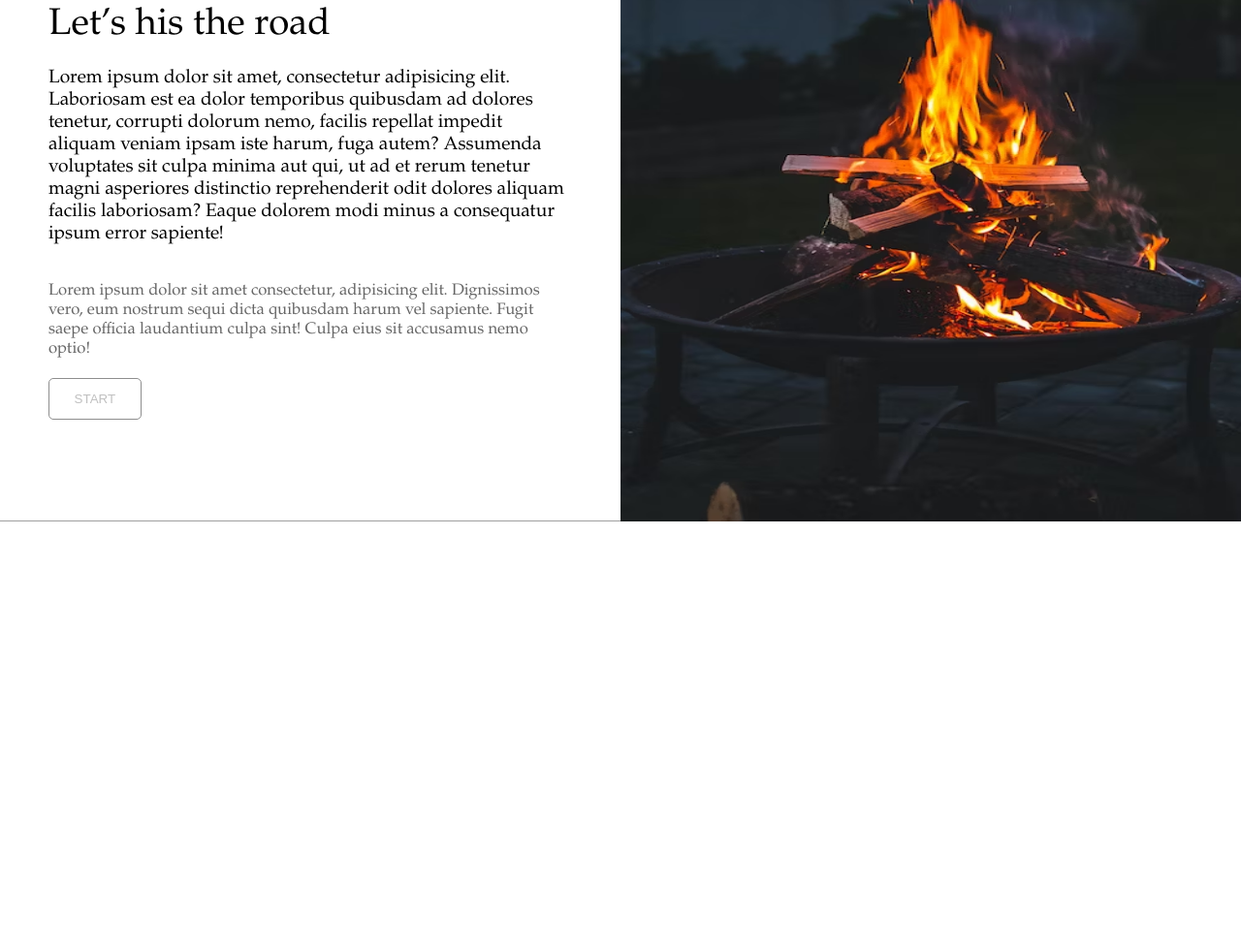
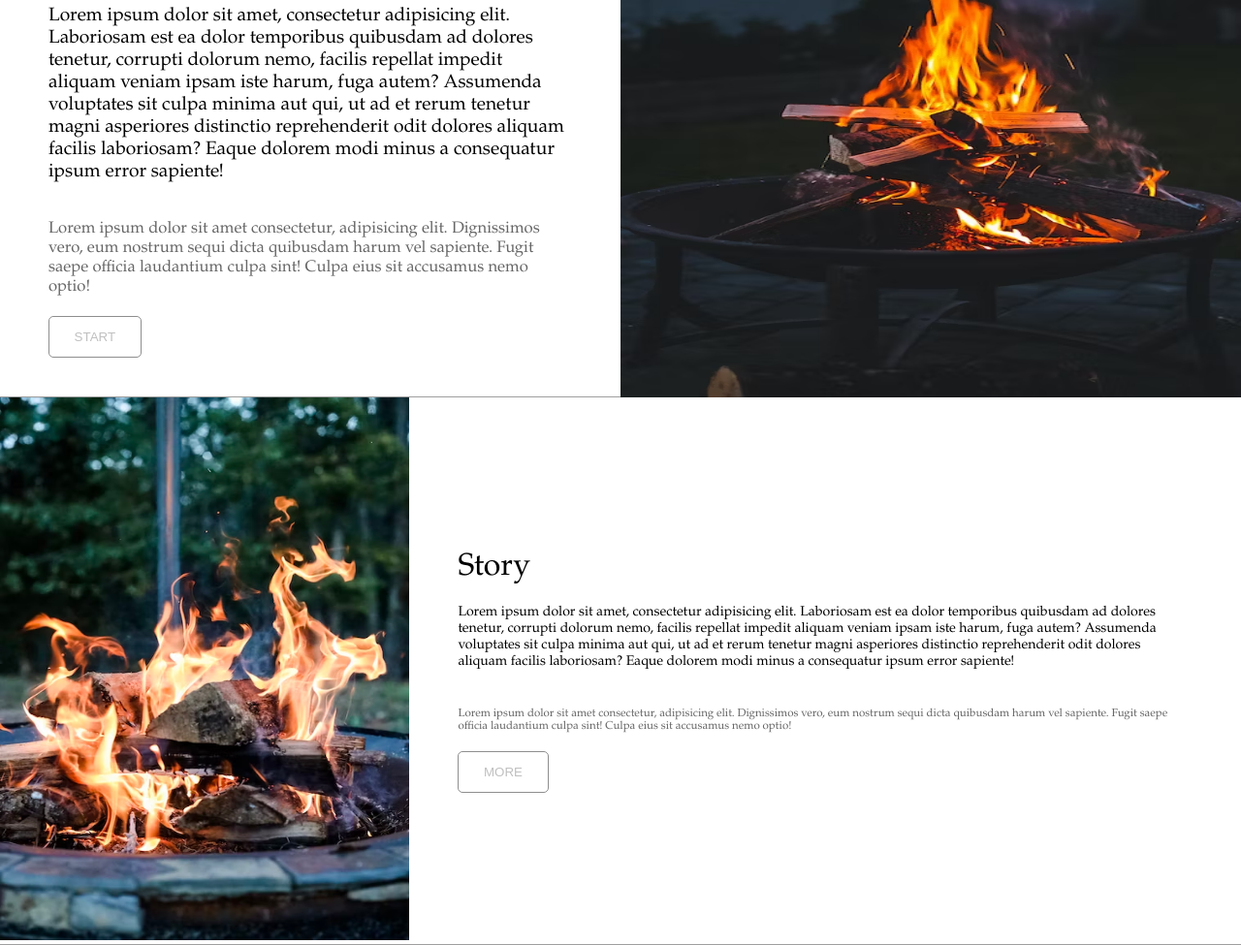
Before and after one commit to KynannetsN/Exam, a plain HTML site: page index.html in a window 1280 px wide. Shown: the part 158-1133 px from the top of the page at 97% size. Before the commit the page ends 800 px from the top, so only its background shows below. Drawn offline with Linux system fonts and the light colour scheme.

Commit message:
added second card

```diff
--- a/index.html
+++ b/index.html
@@ -67,6 +67,27 @@
 
         </div>
         <div class="title">
+            <div class="card-img">
+                <img src="./image/fire-pit2.avif" alt="">
+
+            </div>
+
+            <div class="road">
+                <h2>
+                    Story
+                </h1>
+                <p>Lorem ipsum dolor sit amet, consectetur adipisicing elit. Laboriosam est ea dolor temporibus quibusdam ad dolores tenetur, corrupti dolorum nemo, facilis repellat impedit aliquam veniam ipsam iste harum, fuga autem?
+                    Assumenda voluptates sit culpa minima aut qui, ut ad et rerum tenetur magni asperiores distinctio reprehenderit odit dolores aliquam facilis laboriosam? Eaque dolorem modi minus a consequatur ipsum error sapiente!</p>
+                    <p class="small-p">Lorem ipsum dolor sit amet consectetur, adipisicing elit. Dignissimos vero, eum nostrum sequi dicta quibusdam harum vel sapiente. Fugit saepe officia laudantium culpa sint! Culpa eius sit accusamus nemo optio!</p>
+                    <button>MORE</button>
+            </div>
+
+
+        </div>
+
+        <div class="title-second">
+
+
 
         </div>
     </main>
--- a/style.css
+++ b/style.css
@@ -48,11 +48,11 @@ header{
     justify-content: space-between;
     border-bottom: 1px solid rgb(159, 159, 159);
     box-sizing: border-box;
-    height: 80vh;
+    height: 40vw;
 }
 .road-img img{
     width: 50vw;
-    height: 80vh;
+    height: 40vw;
 
 }
 p , h1 , h2 , h3 , span , label{
@@ -85,3 +85,26 @@ p , h1 , h2 , h3 , span , label{
     border-radius: 5px;
     padding: 1vw 2vw;
 }
+.card-img img{
+    width: 33vw;
+    height: 70vh;
+
+}
+
+.title {
+    display: flex;
+    flex-direction: row;
+    justify-content: space-between;
+    border-bottom: 1px solid rgb(159, 159, 159);
+}
+.title h2{
+    font-size: 2.5vw;
+    font-weight: 500;
+
+}
+.title p{
+    font-size: 1.1vw;
+}
+.title .small-p{
+    font-size: 0.9vw;
+}
```
Also changed, not shown: image/fire-pit2.avif (added).
